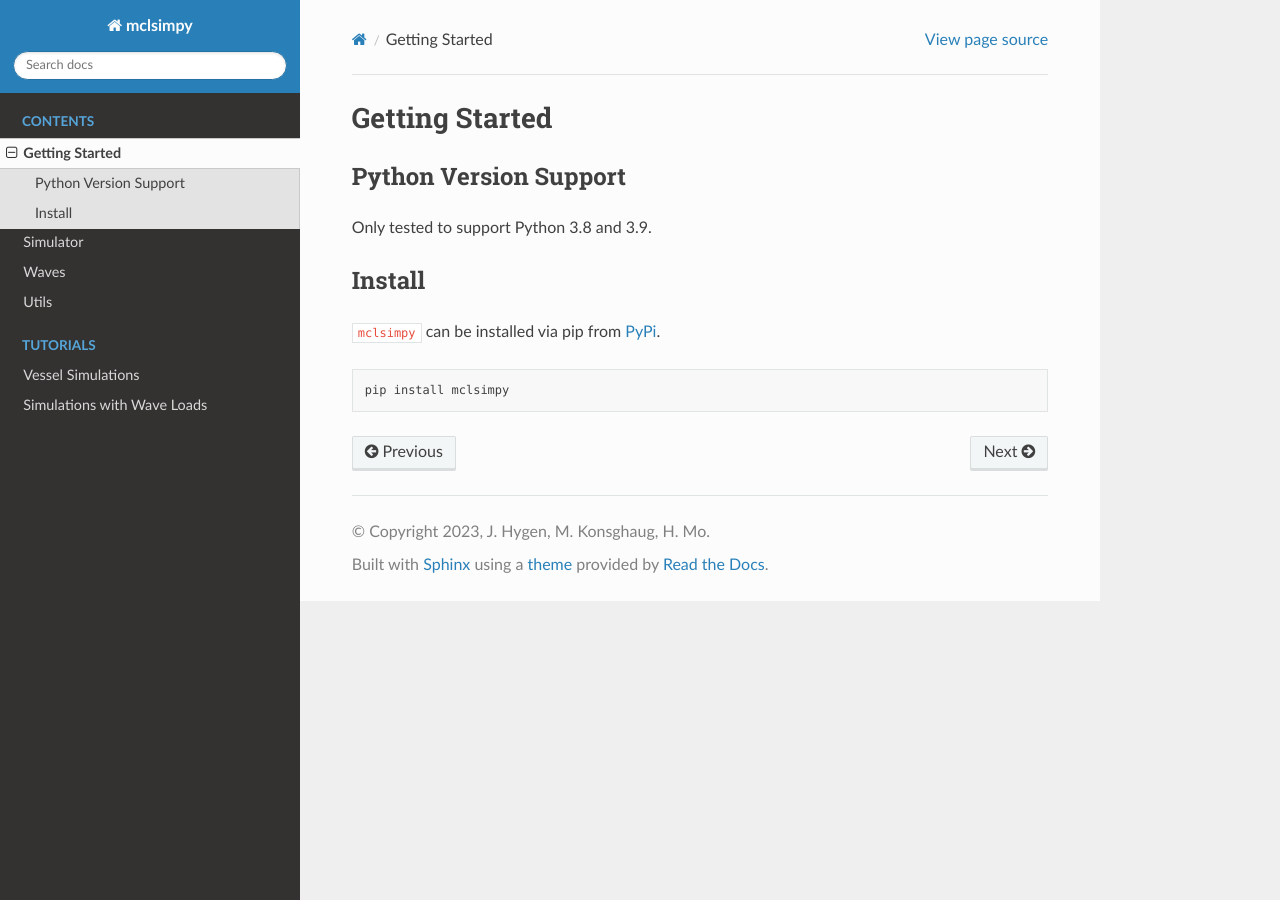
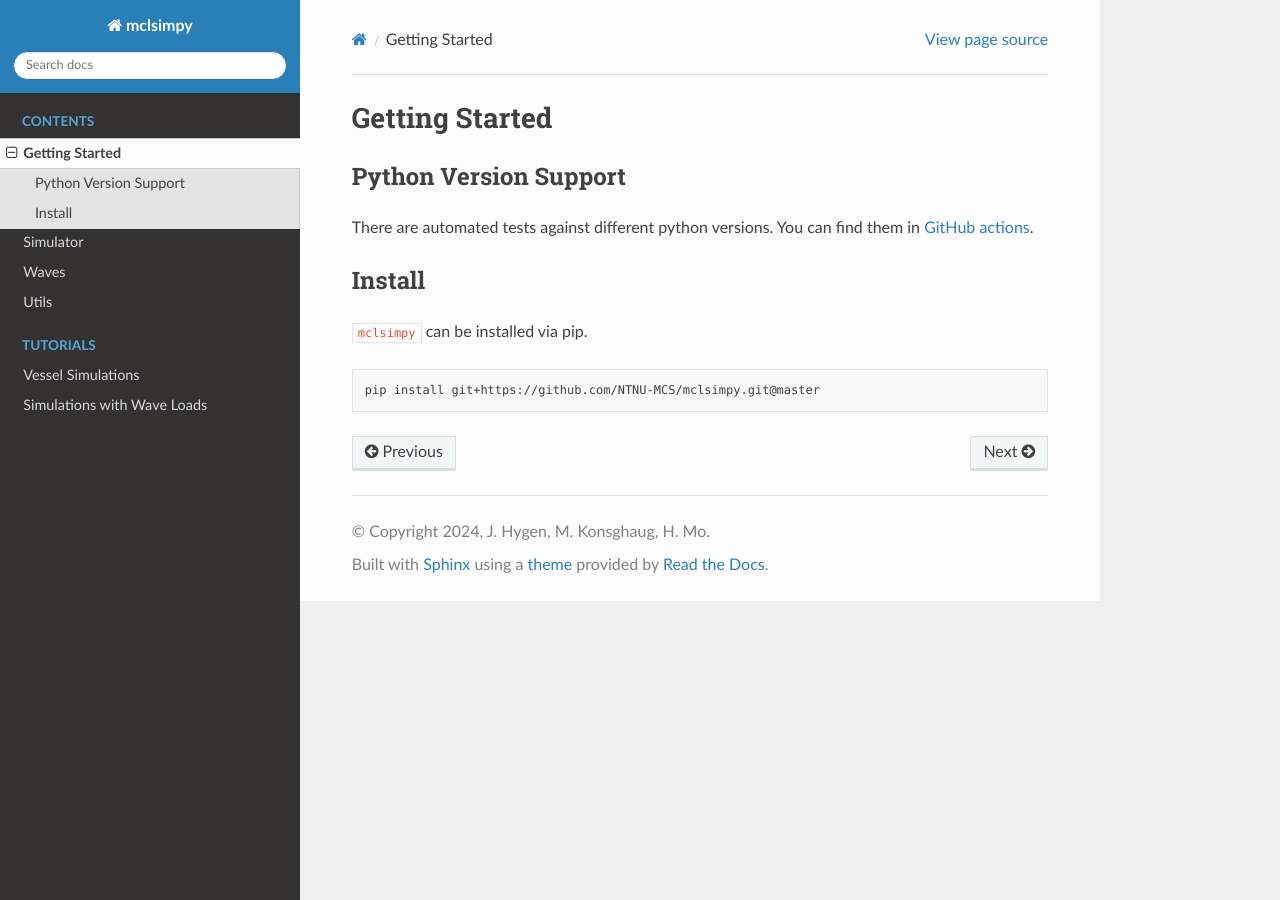
Before and after one commit to mathirud/mcsimpy, a Sphinx documentation site: the page built from docs/getting_started.rst, in a window 1280 px wide. Built offline with Sphinx 7.4.7 and the Read the Docs theme 3.1.0, drawn with Linux system fonts in a browser that asks for light colours; pages that are not in the unit, such as notebooks, are missing from menus.

```diff
--- a/docs/conf.py
+++ b/docs/conf.py
@@ -14,7 +14,7 @@ sys.path.insert(0, os.path.abspath("../src/"))
 print(sys.path)
 
 project = 'mclsimpy'
-copyright = '2023, J. Hygen, M. Konsghaug, H. Mo'
+copyright = '2024, J. Hygen, M. Konsghaug, H. Mo'
 author = 'Jan-Erik Hygen, Marie Konshaug, Harald Mo'
 
 # -- General configuration ---------------------------------------------------
--- a/docs/getting_started.rst
+++ b/docs/getting_started.rst
@@ -4,17 +4,16 @@ Getting Started
 Python Version Support
 ----------------------
 
-Only tested to support Python 3.8 and 3.9.
-
+There are automated tests against different python versions. You can find them in `GitHub actions <https://github.com/NTNU-MCS/mclsimpy/actions/workflows/run_tests.yml>`_.
 
 Install
 -------
 
-``mclsimpy`` can be installed via pip from `PyPi`_.
+``mclsimpy`` can be installed via pip.
 
 .. code-block:: shell
 
-    pip install mclsimpy
+    pip install git+https://github.com/NTNU-MCS/mclsimpy.git@master
 
 
 .. _PyPI: https://pypi.org/
```
Also changed, not shown: README.md (+1 -1 lines), docs/index.rst (+16 -4 lines).
